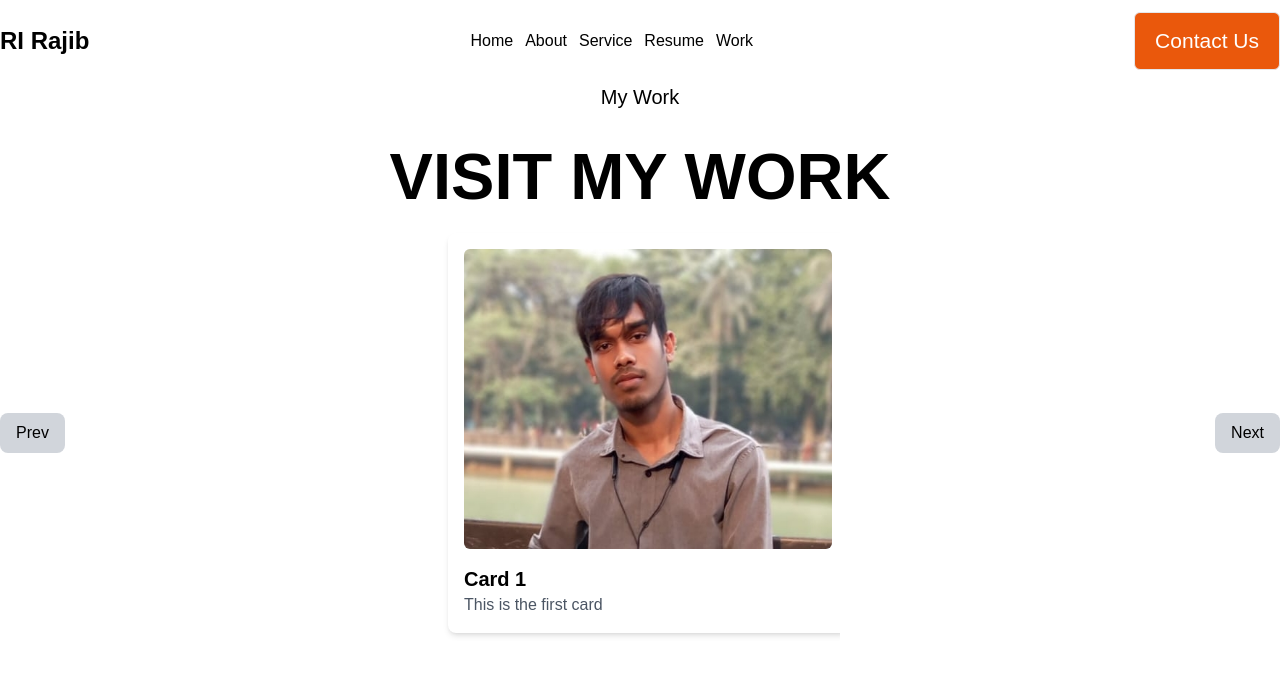
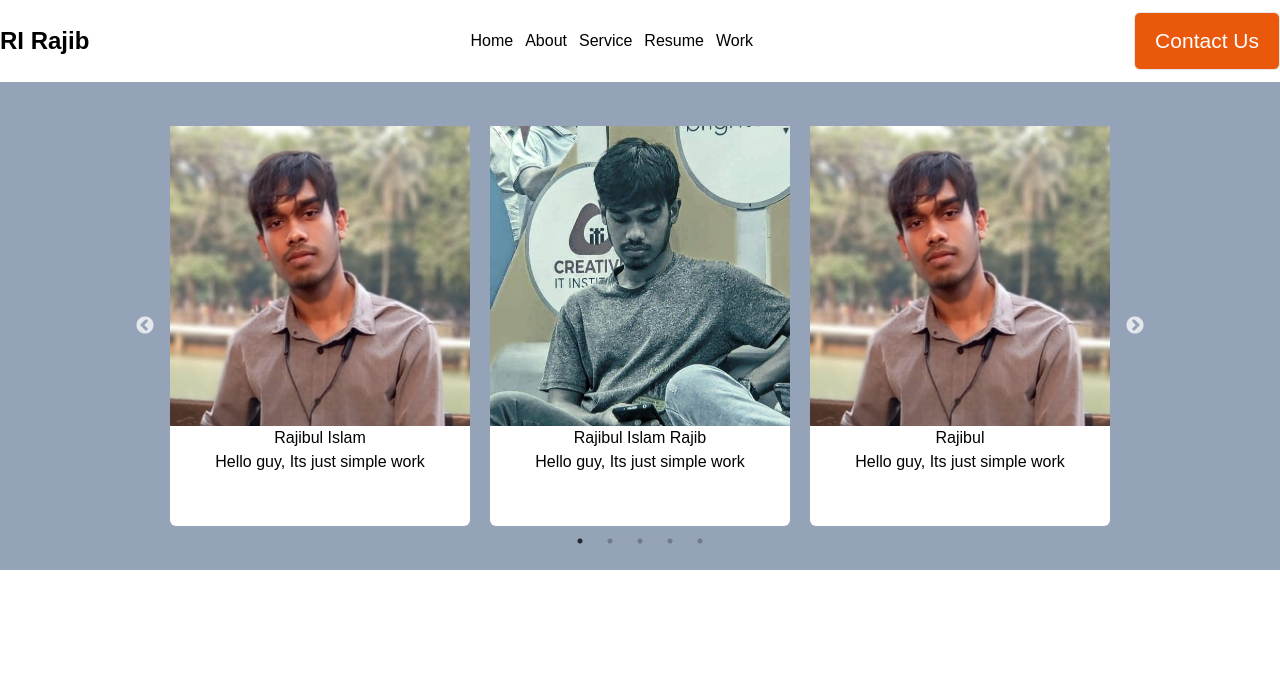
Before and after one commit to rajibulislam60/portfolio, a React (Vite) app: page /work in a window 1280 px wide. Shown: the top 674 px of the page. Built offline with nearby package versions, Linux system fonts and the light colour scheme.

Commit message:
slick slider work done

```diff
--- a/package.json
+++ b/package.json
@@ -13,7 +13,9 @@
     "react": "^18.3.1",
     "react-dom": "^18.3.1",
     "react-icons": "^5.2.1",
-    "react-router-dom": "^6.26.0"
+    "react-router-dom": "^6.26.0",
+    "react-slick": "^0.30.2",
+    "slick-carousel": "^1.8.1"
   },
   "devDependencies": {
     "@eslint/js": "^9.8.0",
--- a/src/pages/Work.jsx
+++ b/src/pages/Work.jsx
@@ -1,103 +1,78 @@
-import React, { useState } from "react";
+import React from 'react';
 import Container from "../Components/Container";
-import Title from "../Components/Title";
-import image1 from "../assets/test.jpg";
-
-const Data = [
-  {
-    id: 1,
-    title: "Card 1",
-    description: "This is the first card",
-    image: image1,
-  },
-  {
-    id: 2,
-    title: "Card 2",
-    description: "This is the second card",
-    image: image1,
-  },
-  {
-    id: 3,
-    title: "Card 3",
-    description: "This is the third card",
-    image: image1,
-  },
-  {
-    id: 4,
-    title: "Card 4",
-    description: "This is the fourth card",
-    image: image1,
-  },
-  {
-    id: 5,
-    title: "Card 5",
-    description: "This is the fifth card",
-    image: image1,
-  },
-];
+import Image1 from "../assets/test.jpg";
+import Image2 from "../assets/profilePic.jpg";
+import Slider from "react-slick";
+import "slick-carousel/slick/slick.css";
+import "slick-carousel/slick/slick-theme.css";
 
 const Work = () => {
-  const [currentIndex, setCurrentIndex] = useState(0);
-
-  const nextSlide = () => {
-    setCurrentIndex((prevIndex) =>
-      prevIndex === Data.length - 1 ? 0 : prevIndex + 1
-    );
-  };
-
-  const prevSlide = () => {
-    setCurrentIndex((prevIndex) =>
-      prevIndex === 0 ? Data.length - 1 : prevIndex - 1
-    );
-  };
-
+  const settings = {
+    dots: true,
+    infinite: true,
+    speed: 500,
+    slidesToShow: 3,
+    slidesToScroll: 1
+  }
   return (
-    <div>
+    <div className="bg-slate-400 py-11">
       <Container>
-        <Title titleName="My Work" titleItem="VISIT MY Work" />
-        <div className="relative flex justify-center items-center">
-          {/* Previous Button */}
-          <button
-            onClick={prevSlide}
-            className="absolute left-0 bg-gray-300 text-black px-4 py-2 rounded-lg"
-          >
-            Prev
-          </button>
-
-          {/* Card Display */}
-          <div className="flex overflow-hidden w-[400px]">
-            {Data.map((item, index) => (
-              <div
-                key={item.id}
-                className={`flex-none w-full transition-transform duration-300 ease-in-out transform ${
-                  index === currentIndex ? "translate-x-0" : "translate-x-full"
-                }`}
-                style={{ transform: `translateX(-${currentIndex * 100}%)` }}
-              >
-                <div className="flex-none w-[400px] h-[400px] m-2 p-4 bg-white shadow-md rounded-lg">
-                  <img
-                    src={item.image}
-                    alt={item.title}
-                    className="w-full h-[300px] object-cover rounded-md mb-4"
-                  />
-                  <h3 className="text-xl font-semibold">{item.title}</h3>
-                  <p className="text-gray-600">{item.description}</p>
+        <div className="w-3/4 mx-auto">
+          <div>
+            <Slider {...settings}>
+              {data.map((d) => (
+                <div className="">
+                  <div className="bg-white h-[400px] rounded-md text-center mx-[10px]">
+                    <div className="w-[300px] h-auto mx-auto">
+                      <img
+                        src={d.img}
+                        alt="image"
+                        className="w-full h-[300px] object-cover"
+                      />
+                    </div>
+                    <div>
+                      <h2>{d.name}</h2>
+                      <p>{d.review}</p>
+                    </div>
+                  </div>
                 </div>
-              </div>
-            ))}
+              ))}
+            </Slider>
           </div>
-
-          {/* Next Button */}
-          <button
-            onClick={nextSlide}
-            className="absolute right-0 bg-gray-300 text-black px-4 py-2 rounded-lg"
-          >
-            Next
-          </button>
         </div>
       </Container>
     </div>
   );
-};
+}
 
-export default Work;
+let data = [
+  {
+    name: "Rajibul Islam",
+    img: Image1,
+    review: "Hello guy, Its just simple work",
+  },
+  {
+    name: "Rajibul Islam Rajib",
+    img: Image2 ,
+    review: "Hello guy, Its just simple work",
+  },
+  {
+    name: "Rajibul",
+    img: Image1,
+    review: "Hello guy, Its just simple work",
+  },
+  {
+    name: "RI",
+    img: Image2,
+    review: "Hello guy, Its just simple work",
+  },
+  {
+    name: "RI Rajib",
+    img: Image1,
+    review: "Hello guy, Its just simple work",
+  },
+];
+
+
+
+export default Work
```
Also changed, not shown: 1 other file (tests, documents, lock files or other folders).
